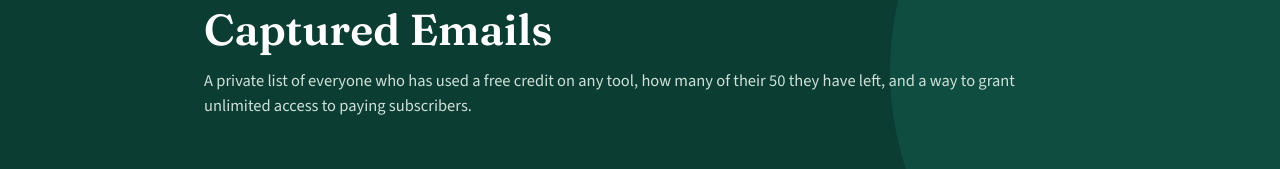
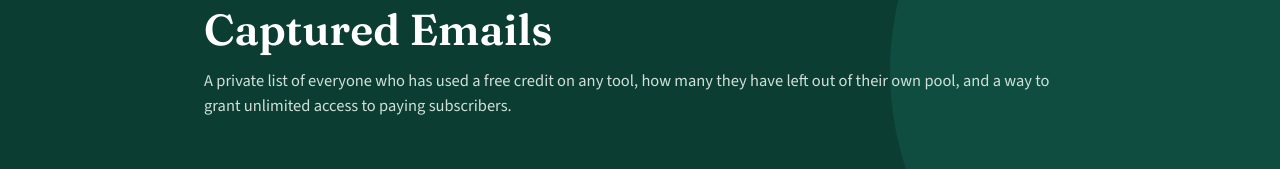
Before and after one commit to rey8788/profile-rewriter, a Next.js app: page /admin in a window 1280 px wide. Shown: the part 125-294 px from the top of the page. Built offline with nearby package versions, Linux system fonts and the light colour scheme.

Commit message:
Update page.js

```diff
--- a/app/admin/page.js
+++ b/app/admin/page.js
@@ -1,4 +1,4 @@
-import { getAllSubscribers, getFreeCreditsLimit } from '../lib/credits';
+import { getAllSubscribers, getFreeCreditsLimit, getFreeCreditsLimitForEmail } from '../lib/credits';
 
 const thStyle = {
   textAlign: 'left',
@@ -42,6 +42,7 @@ export default async function AdminPage({ searchParams }) {
   const authorized = Boolean(adminKey) && key === adminKey;
   const errorCode = typeof sp?.error === 'string' ? sp.error : '';
   const doneAction = typeof sp?.done === 'string' ? sp.done : '';
+  const doneEmail = typeof sp?.email === 'string' ? sp.email : '';
 
   return (
     <>
@@ -53,8 +54,9 @@ export default async function AdminPage({ searchParams }) {
           <p className="eyebrow">Freelance Profile Toolkit</p>
           <h1>Captured Emails</h1>
           <p>
-            A private list of everyone who has used a free credit on any tool, how many of
-            their {getFreeCreditsLimit()} they have left, and a way to grant unlimited access to paying subscribers.
+            A private list of everyone who has used a free credit on any tool, how many they
+            have left out of their own pool, and a way to grant unlimited access to paying
+            subscribers.
           </p>
         </div>
       </section>
@@ -64,7 +66,12 @@ export default async function AdminPage({ searchParams }) {
           {!authorized ? (
             <NotAuthorized hasAdminKey={Boolean(adminKey)} />
           ) : (
-            <SubscriberTable adminKey={adminKey} errorCode={errorCode} doneAction={doneAction} />
+            <SubscriberTable
+              adminKey={adminKey}
+              errorCode={errorCode}
+              doneAction={doneAction}
+              doneEmail={doneEmail}
+            />
           )}
         </div>
       </main>
@@ -104,9 +111,12 @@ function NotAuthorized({ hasAdminKey }) {
   );
 }
 
-async function SubscriberTable({ adminKey, errorCode, doneAction }) {
+async function SubscriberTable({ adminKey, errorCode, doneAction, doneEmail }) {
   const subscribers = await getAllSubscribers();
   const redirectTo = `/admin?key=${adminKey}`;
+  // The grant/revoke confirmation message names a credit limit, and that limit
+  // is per-email now — look up whichever email the admin just acted on.
+  const doneLimit = doneEmail ? await getFreeCreditsLimitForEmail(doneEmail) : getFreeCreditsLimit();
 
   return (
     <>
@@ -122,7 +132,7 @@ async function SubscriberTable({ adminKey, errorCode, doneAction }) {
       )}
       {!errorCode && doneAction && (
         <div className="gaps" style={{ marginTop: '1rem' }}>
-          <p style={{ margin: 0 }}>{doneMessage(doneAction, getFreeCreditsLimit())}</p>
+          <p style={{ margin: 0 }}>{doneMessage(doneAction, doneLimit)}</p>
         </div>
       )}
 
@@ -193,7 +203,7 @@ async function SubscriberTable({ adminKey, errorCode, doneAction }) {
                 <tr key={row.email}>
                   <td style={tdStyle}>{row.email}</td>
                   <td style={tdStyle}>
-                    {row.paid ? '—' : `${row.used} of ${getFreeCreditsLimit()}`}
+                    {row.paid ? '—' : `${row.used} of ${row.limit}`}
                   </td>
                   <td style={tdStyle}>
                     {row.paid ? (
```
